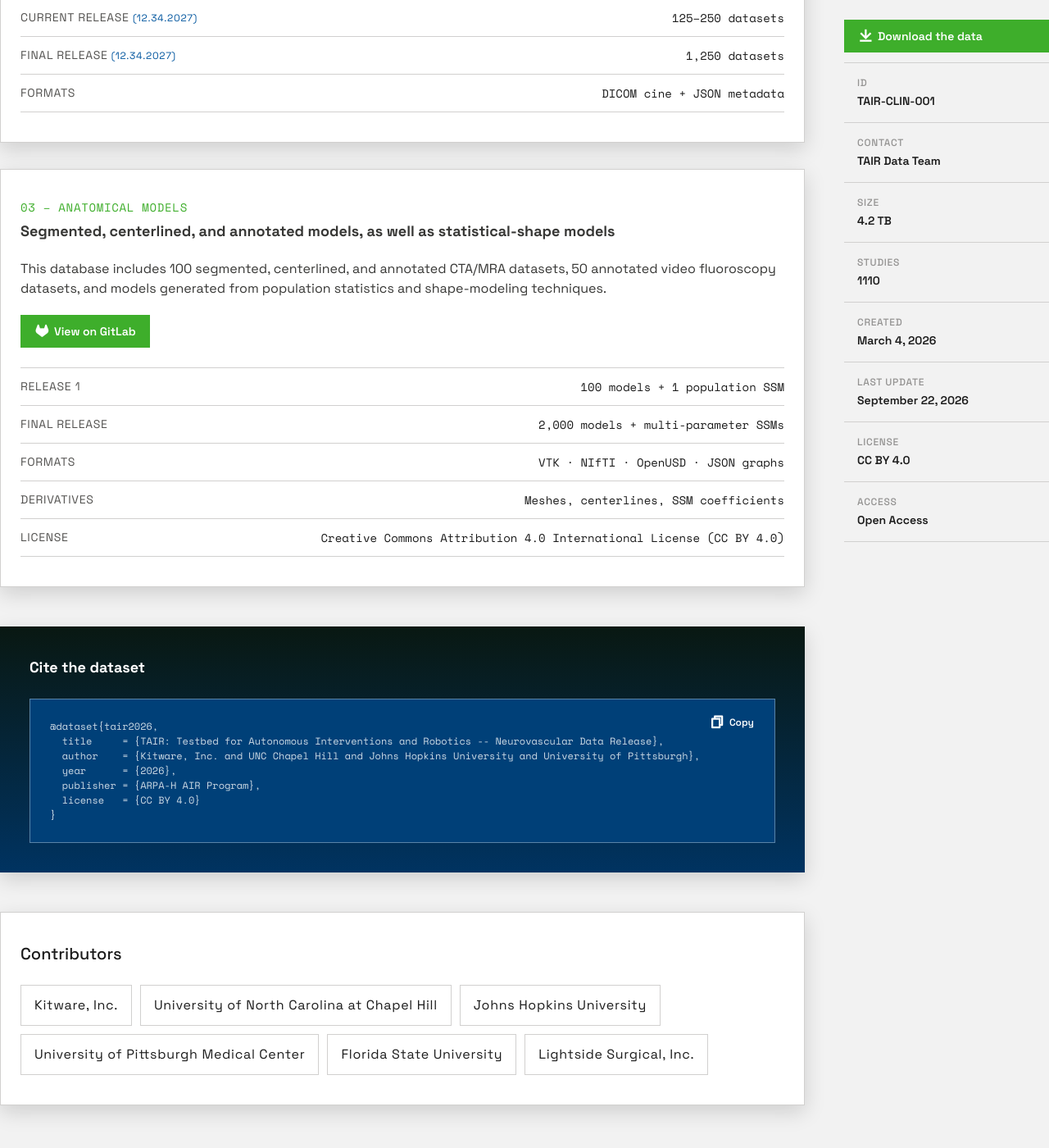
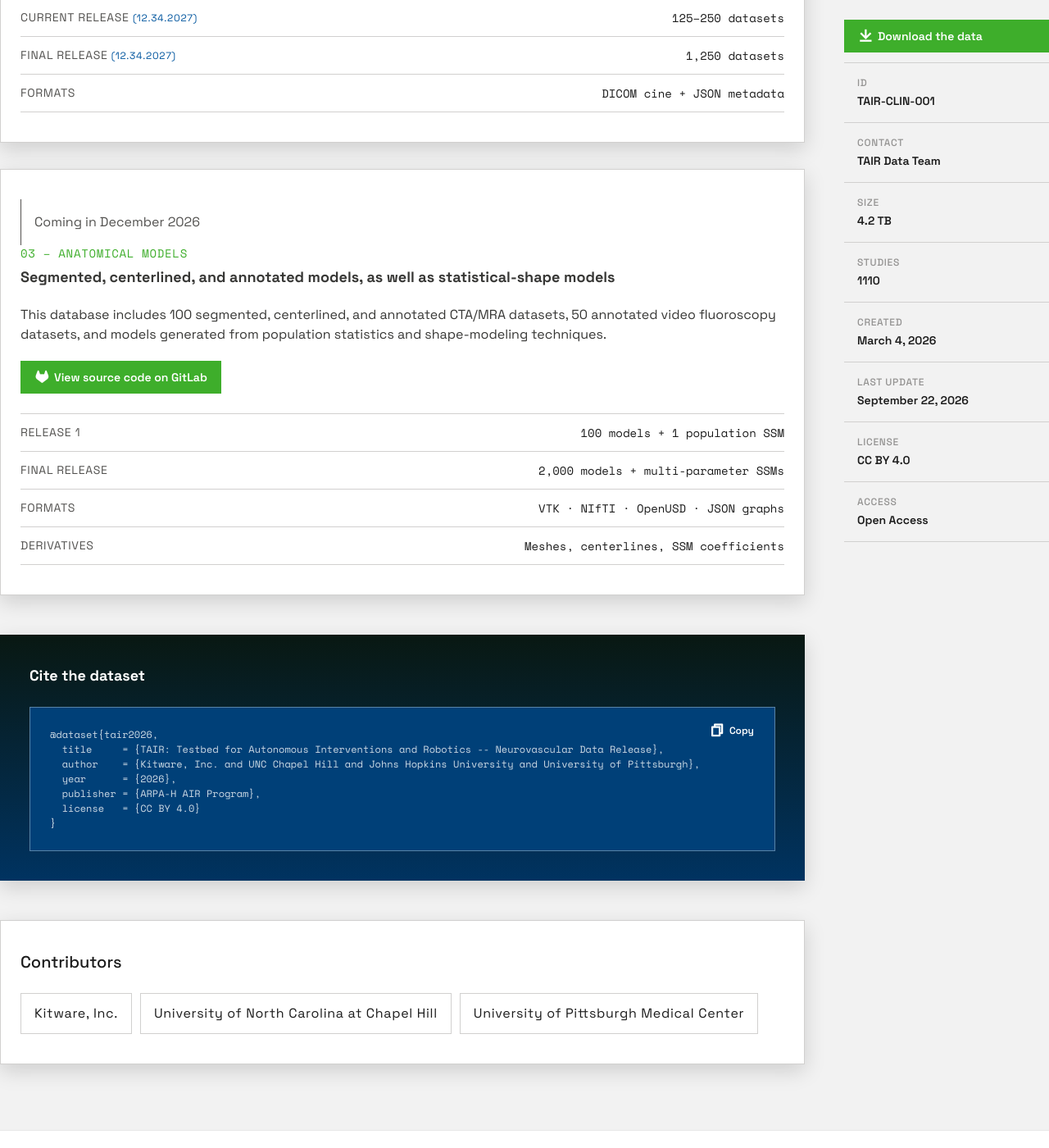
Before and after one commit to Kitware/TAIR, a Jekyll site: the page built from dataset.md, in a window 1280 px wide and 1400 px high, scrolled down 1529 px. Shown: the whole window at 82% size. Built offline with Jekyll 4.4.1, drawn with Linux system fonts in a browser that asks for light colours; nearby versions of some CDN libraries; library files that are not in the unit come from our copies; some of the changed text lies outside the part shown.

Commit message:
Update content

```diff
--- a/dataset.md
+++ b/dataset.md
@@ -77,7 +77,7 @@ dataset:
       text: >-
         This database includes 100 segmented, centerlined, and annotated CTA/MRA datasets, 50 annotated video fluoroscopy datasets, and models generated from population statistics and shape-modeling techniques.
       button:
-        label: View on GitLab
+        label: View source code on GitLab
         url: "https://gitlab.com/"
         icon: ri-gitlab-fill
         new_tab: true
@@ -90,8 +90,7 @@ dataset:
           value: VTK · NIfTI · OpenUSD · JSON graphs
         - label: Derivatives
           value: Meshes, centerlines, SSM coefficients
-        - label: License
-          value: Creative Commons Attribution 4.0 International License (CC BY 4.0)
+      coming_soon: yes
 
   citation:
     label: Cite the dataset
@@ -109,8 +108,5 @@ dataset:
   contributors:
     - Kitware, Inc.
     - University of North Carolina at Chapel Hill
-    - Johns Hopkins University
     - University of Pittsburgh Medical Center
-    - Florida State University
-    - Lightside Surgical, Inc.
 ---
```
Also changed, not shown: other parts of dataset.md (+1 -1 lines).
